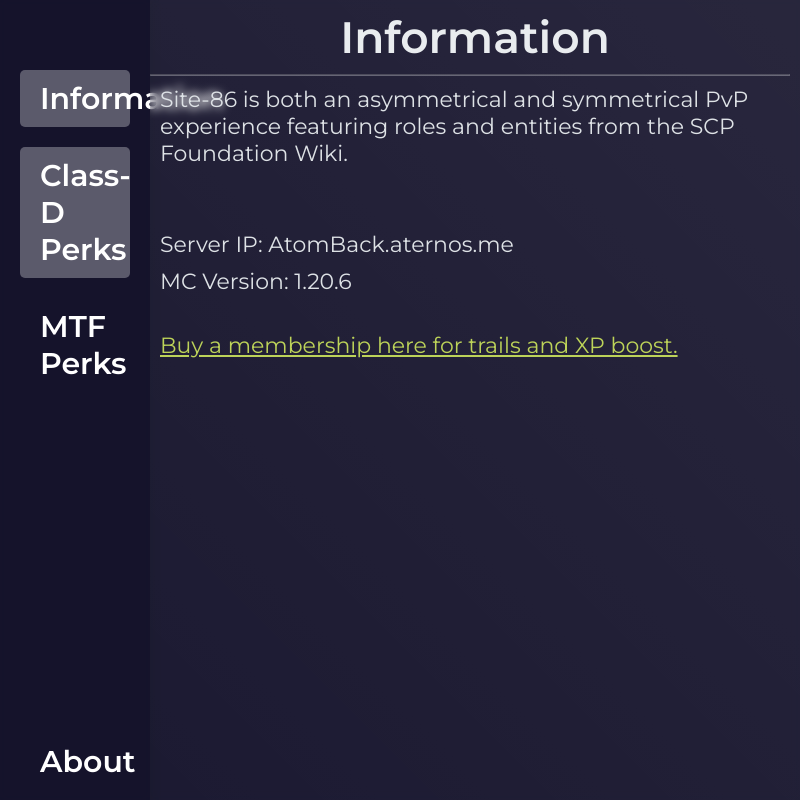
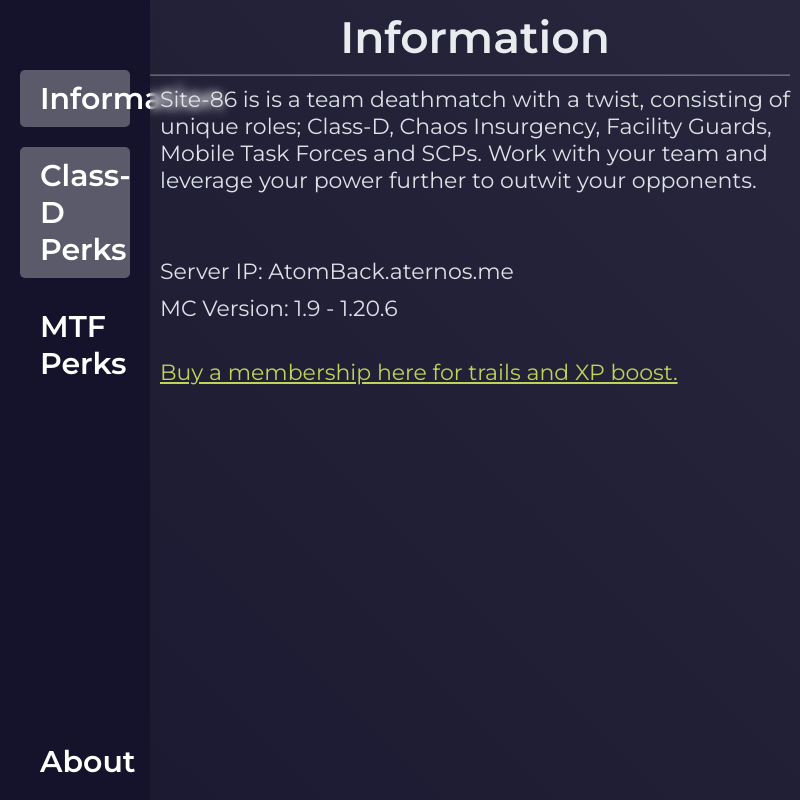
Before and after one commit to MineatomTR/site86, an Electron app: page docs/index.html in a window 800 px wide. Drawn offline with Linux system fonts and the light colour scheme.

Commit message:
Update index.html

```diff
--- a/docs/index.html
+++ b/docs/index.html
@@ -26,11 +26,11 @@
 
         <h2>Information</h2>
         <hr>
-        <p>Site-86 is both an asymmetrical and symmetrical PvP experience featuring roles and entities from the SCP Foundation Wiki.</p>
+        <p>Site-86 is is a team deathmatch with a twist, consisting of unique roles; Class-D, Chaos Insurgency, Facility Guards, Mobile Task Forces and SCPs. Work with your team and leverage your power further to outwit your opponents.</p>
         <br>
         <br>
         <p>Server IP: AtomBack.aternos.me</p>
-        <p>MC Version: 1.20.6</p>
+        <p>MC Version: 1.9 - 1.20.6</p>
         <br>
         <p><a href="https://buymeacoffee.com/mineatom/membership">Buy a membership here for trails and XP boost.</a></p>
         </section>
```
